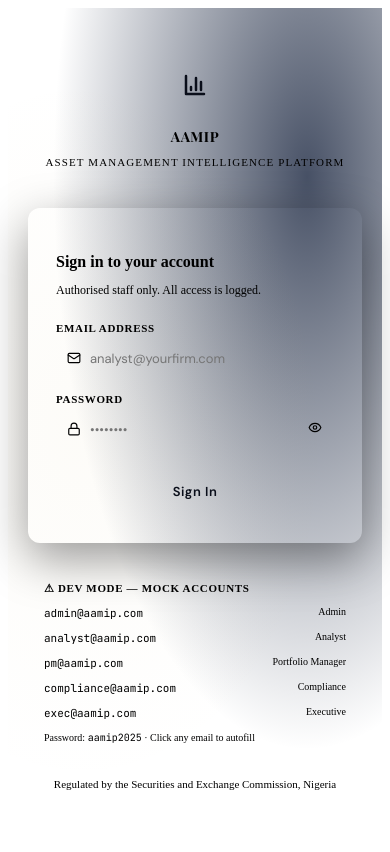
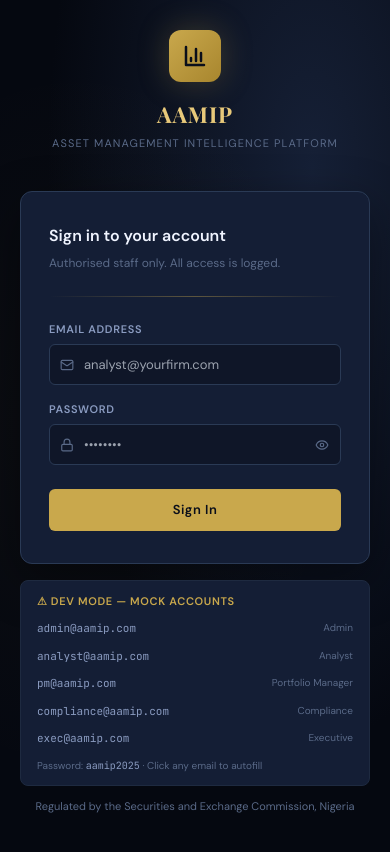
Before and after one commit to saidu2/aamip-frontend, a React (Vite) app: page /login in a window 390 px wide. Shown: the top 852 px of the page. Built offline with nearby package versions, Linux system fonts and the light colour scheme; no server answers.

Commit message:
Fix mobile sidebar, dark theme, and color-scheme issues

```diff
--- a/src/App.jsx
+++ b/src/App.jsx
@@ -1,4 +1,4 @@
-import { Routes, Route, Navigate, useLocation } from 'react-router-dom'
+import { Routes, Route, Navigate } from 'react-router-dom'
 import { AuthProvider, useAuth } from './context/AuthContext'
 import { AppProvider, useApp } from './context/AppContext'
 import Sidebar from './components/layout/Sidebar'
@@ -34,20 +34,24 @@ function ProtectedRoute({ children }) {
 }
 
 function MobileMenuButton() {
-  const { toggleSidebar } = useApp()
+  const { toggleSidebar, sidebarOpen } = useApp()
+  // Hide button when sidebar is already open on mobile (avoid overlap with X close button)
   return (
     <button
       onClick={toggleSidebar}
+      className="mobile-menu-btn"
       style={{
-        position: 'fixed', bottom: 20, right: 20, zIndex: 100,
-        width: 48, height: 48, borderRadius: '50%',
+        position: 'fixed', bottom: 20, right: 20, zIndex: 80,
+        width: 50, height: 50, borderRadius: '50%',
         background: 'var(--gold-primary)', border: 'none',
-        display: 'flex', alignItems: 'center', justifyContent: 'center',
-        cursor: 'pointer', boxShadow: '0 4px 12px rgba(201,168,76,0.4)',
+        alignItems: 'center', justifyContent: 'center',
+        cursor: 'pointer', boxShadow: '0 4px 16px rgba(201,168,76,0.5)',
+        opacity: sidebarOpen ? 0 : 1,
+        pointerEvents: sidebarOpen ? 'none' : 'auto',
+        transition: 'opacity 0.2s',
       }}
-      className="mobile-menu-btn"
     >
-      <Menu size={20} color="#0A0E1A" />
+      <Menu size={22} color="#0A0E1A" strokeWidth={2.5} />
     </button>
   )
 }
--- a/src/components/layout/Sidebar.jsx
+++ b/src/components/layout/Sidebar.jsx
@@ -1,8 +1,8 @@
 import { NavLink } from 'react-router-dom'
+import { useState, useEffect } from 'react'
 import {
   LayoutDashboard, TrendingUp, Search, PieChart, ShieldAlert,
-  FileText, Archive, ClipboardCheck, Settings, ChevronLeft, ChevronRight,
-  BarChart3, X, Menu
+  FileText, Archive, ClipboardCheck, Settings, ChevronLeft, ChevronRight, BarChart3, X
 } from 'lucide-react'
 import { useAuth } from '../../context/AuthContext'
 import { useApp } from '../../context/AppContext'
@@ -13,63 +13,70 @@ const ICON_MAP = {
   FileText, Archive, ClipboardCheck, Settings,
 }
 
+function useIsMobile() {
+  const [isMobile, setIsMobile] = useState(typeof window !== 'undefined' ? window.innerWidth < 768 : false)
+  useEffect(() => {
+    const onResize = () => setIsMobile(window.innerWidth < 768)
+    window.addEventListener('resize', onResize)
+    return () => window.removeEventListener('resize', onResize)
+  }, [])
+  return isMobile
+}
+
 export default function Sidebar() {
   const { user } = useAuth()
   const { sidebarOpen, toggleSidebar } = useApp()
+  const isMobile = useIsMobile()
 
   const visibleItems = NAV_ITEMS.filter(item => item.roles.includes(user?.role))
 
-  // On mobile, sidebar overlays the content when open
-  const isMobile = typeof window !== 'undefined' && window.innerWidth < 768
+  // On mobile: closed by default look — sidebar slides in as overlay when sidebarOpen is true
+  const mobileOpen = isMobile && sidebarOpen
+  const desktopWidth = sidebarOpen ? 260 : 64
 
   return (
     <>
-      {/* Mobile overlay backdrop */}
-      {isMobile && sidebarOpen && (
+      {/* Mobile backdrop */}
+      {mobileOpen && (
         <div
           onClick={toggleSidebar}
-          style={{
-            position: 'fixed', inset: 0, background: 'rgba(0,0,0,0.6)',
-            zIndex: 49, backdropFilter: 'blur(2px)',
-          }}
+          style={{ position: 'fixed', inset: 0, background: 'rgba(0,0,0,0.6)', zIndex: 90 }}
         />
       )}
 
       <aside style={{
-        width: sidebarOpen ? 'var(--sidebar-width)' : (isMobile ? 0 : 64),
+        width: isMobile ? 260 : desktopWidth,
         minHeight: '100vh',
         background: 'var(--bg-secondary)',
         borderRight: '1px solid var(--border-subtle)',
         display: 'flex',
         flexDirection: 'column',
-        transition: 'width 0.25s ease',
+        transition: isMobile ? 'transform 0.25s ease' : 'width 0.25s ease',
         flexShrink: 0,
         position: isMobile ? 'fixed' : 'relative',
         top: 0,
         left: 0,
-        zIndex: 50,
+        height: '100vh',
+        zIndex: 95,
+        transform: isMobile ? (mobileOpen ? 'translateX(0)' : 'translateX(-100%)') : 'none',
         overflow: 'hidden',
       }}>
         {/* Logo */}
         <div style={{
           padding: '20px 16px 16px',
           borderBottom: '1px solid var(--border-subtle)',
-          display: 'flex',
-          alignItems: 'center',
-          justifyContent: 'space-between',
-          gap: 10,
-          minHeight: 64,
+          display: 'flex', alignItems: 'center', justifyContent: 'space-between',
+          gap: 10, minHeight: 64,
         }}>
           <div style={{ display: 'flex', alignItems: 'center', gap: 10, overflow: 'hidden' }}>
             <div style={{
               width: 32, height: 32, borderRadius: 6,
               background: 'linear-gradient(135deg, var(--gold-primary), var(--gold-dim))',
-              display: 'flex', alignItems: 'center', justifyContent: 'center',
-              flexShrink: 0,
+              display: 'flex', alignItems: 'center', justifyContent: 'center', flexShrink: 0,
             }}>
               <BarChart3 size={16} color="#0A0E1A" strokeWidth={2.5} />
             </div>
-            {sidebarOpen && (
+            {(sidebarOpen || isMobile) && (
               <div style={{ overflow: 'hidden' }}>
                 <div style={{ fontFamily: 'Playfair Display, serif', fontSize: 13, fontWeight: 700, color: 'var(--gold-light)', whiteSpace: 'nowrap', letterSpacing: '0.04em' }}>
                   AAMIP
@@ -80,9 +87,9 @@ export default function Sidebar() {
               </div>
             )}
           </div>
-          {sidebarOpen && isMobile && (
-            <button onClick={toggleSidebar} style={{ background: 'none', border: 'none', cursor: 'pointer', color: 'var(--text-muted)', padding: 4 }}>
-              <X size={16} />
+          {isMobile && (
+            <button onClick={toggleSidebar} style={{ background: 'none', border: 'none', cursor: 'pointer', color: 'var(--text-muted)', padding: 4, flexShrink: 0 }}>
+              <X size={18} />
             </button>
           )}
         </div>
@@ -95,32 +102,25 @@ export default function Sidebar() {
               <NavLink
                 key={item.path}
                 to={item.path}
-                title={!sidebarOpen ? item.label : undefined}
                 onClick={isMobile ? toggleSidebar : undefined}
                 style={({ isActive }) => ({
-                  display: 'flex',
-                  alignItems: 'center',
-                  gap: 10,
-                  padding: '9px 10px',
-                  borderRadius: 6,
-                  marginBottom: 2,
+                  display: 'flex', alignItems: 'center', gap: 10,
+                  padding: '10px 12px', borderRadius: 6, marginBottom: 2,
                   textDecoration: 'none',
                   color: isActive ? 'var(--gold-light)' : 'var(--text-secondary)',
                   background: isActive ? 'var(--gold-subtle)' : 'transparent',
                   borderLeft: isActive ? '2px solid var(--gold-primary)' : '2px solid transparent',
-                  transition: 'all 0.15s',
-                  overflow: 'hidden',
-                  whiteSpace: 'nowrap',
+                  transition: 'all 0.15s', whiteSpace: 'nowrap',
                 })}
               >
                 <Icon size={16} style={{ flexShrink: 0 }} />
-                {sidebarOpen && <span style={{ fontSize: 13, fontWeight: 500 }}>{item.label}</span>}
+                {(sidebarOpen || isMobile) && <span style={{ fontSize: 13, fontWeight: 500 }}>{item.label}</span>}
               </NavLink>
             )
           })}
         </nav>
 
-        {/* Toggle button */}
+        {/* Toggle button — desktop only */}
         {!isMobile && (
           <div style={{ padding: '12px 8px', borderTop: '1px solid var(--border-subtle)' }}>
             <button
@@ -134,8 +134,7 @@ export default function Sidebar() {
             >
               {sidebarOpen
                 ? <><span style={{ fontSize: 11 }}>Collapse</span><ChevronLeft size={14} /></>
-                : <ChevronRight size={14} />
-              }
+                : <ChevronRight size={14} />}
             </button>
           </div>
         )}
--- a/src/context/AppContext.jsx
+++ b/src/context/AppContext.jsx
@@ -3,8 +3,13 @@ import { createContext, useContext, useState, useCallback } from 'react'
 const AppContext = createContext(null)
 
 export function AppProvider({ children }) {
-  const [sidebarOpen, setSidebarOpen] = useState(true)
-  const [theme, setTheme]             = useState('dark') // 'dark' | 'light' — Phase 2
+  const getInitial = () => {
+    if (typeof window === 'undefined') return true
+    return window.innerWidth >= 768
+  }
+
+  const [sidebarOpen, setSidebarOpen] = useState(getInitial)
+  const [theme, setTheme] = useState('dark')
 
   const toggleSidebar = useCallback(() => setSidebarOpen(p => !p), [])
 
--- a/src/index.css
+++ b/src/index.css
@@ -1,25 +1,173 @@
+@tailwind base;
+@tailwind components;
+@tailwind utilities;
+
+@import url('https://fonts.googleapis.com/css2?family=Playfair+Display:wght@400;500;600;700&family=DM+Sans:wght@300;400;500;600&family=JetBrains+Mono:wght@400;500&display=swap');
+
+:root {
+  color-scheme: dark;
+
+  --bg-base:        #050810;
+  --bg-primary:     #0A0E1A;
+  --bg-secondary:   #0F1628;
+  --bg-surface:     #141E35;
+  --bg-elevated:    #1A2640;
+  --bg-hover:       #1E2D4A;
+
+  --border-subtle:  #1E2A40;
+  --border-default: #2A3A55;
+  --border-strong:  #3A4E6A;
+
+  --gold-primary:   #C9A84C;
+  --gold-light:     #E8C97A;
+  --gold-dim:       #A8862E;
+  --gold-subtle:    rgba(201, 168, 76, 0.12);
+  --gold-glow:      rgba(201, 168, 76, 0.25);
+
+  --text-primary:   #F0F4FF;
+  --text-secondary: #8A9BC0;
+  --text-muted:     #5A6A88;
+  --text-disabled:  #3A4A60;
+
+  --success:        #2ECC71;
+  --success-bg:     rgba(46, 204, 113, 0.1);
+  --danger:         #E74C3C;
+  --danger-bg:      rgba(231, 76, 60, 0.1);
+  --warning:        #F39C12;
+  --warning-bg:     rgba(243, 156, 18, 0.1);
+  --info:           #3498DB;
+  --info-bg:        rgba(52, 152, 219, 0.1);
+
+  --sidebar-width:  260px;
+}
+
+html {
+  color-scheme: dark;
+  background-color: var(--bg-base);
+}
+
+* {
+  box-sizing: border-box;
+  margin: 0;
+  padding: 0;
+}
+
+html, body, #root {
+  height: 100%;
+  background-color: var(--bg-base) !important;
+  color: var(--text-primary) !important;
+  font-family: 'DM Sans', system-ui, sans-serif;
+  font-size: 14px;
+  -webkit-font-smoothing: antialiased;
+  -moz-osx-font-smoothing: grayscale;
+}
+
+body { background: var(--bg-base) !important; }
+
+input, select, textarea, button {
+  color-scheme: dark;
+  font-family: inherit;
+}
+
+::-webkit-scrollbar { width: 6px; height: 6px; }
+::-webkit-scrollbar-track { background: var(--bg-secondary); }
+::-webkit-scrollbar-thumb { background: var(--border-strong); border-radius: 3px; }
+::-webkit-scrollbar-thumb:hover { background: var(--gold-dim); }
+
+::selection { background: var(--gold-subtle); color: var(--gold-light); }
+
+.gold-divider {
+  height: 1px;
+  background: linear-gradient(90deg, transparent, var(--gold-primary), transparent);
+  opacity: 0.4;
+}
+
+.card {
+  background: var(--bg-surface);
+  border: 1px solid var(--border-subtle);
+  border-radius: 8px;
+}
+
+.card-elevated {
+  background: var(--bg-elevated);
+  border: 1px solid var(--border-default);
+  border-radius: 8px;
+}
+
+.stat-card-gold { border-left: 3px solid var(--gold-primary); }
+
+.badge {
+  display: inline-flex;
+  align-items: center;
+  padding: 2px 8px;
+  border-radius: 4px;
+  font-size: 11px;
+  font-weight: 500;
+  letter-spacing: 0.03em;
+  text-transform: uppercase;
+}
+
+.badge-success { background: var(--success-bg); color: var(--success); }
+.badge-danger  { background: var(--danger-bg);  color: var(--danger);  }
+.badge-warning { background: var(--warning-bg); color: var(--warning); }
+.badge-info    { background: var(--info-bg);    color: var(--info);    }
+.badge-gold    { background: var(--gold-subtle); color: var(--gold-light); }
+.badge-muted   { background: var(--bg-hover);   color: var(--text-secondary); }
+
+@keyframes fadeIn {
+  from { opacity: 0; transform: translateY(8px); }
+  to   { opacity: 1; transform: translateY(0); }
+}
+
+@keyframes shimmer {
+  0%   { background-position: -200% 0; }
+  100% { background-position: 200% 0; }
+}
+
+.animate-fade-in { animation: fadeIn 0.35s ease forwards; }
+
+.skeleton {
+  background: linear-gradient(90deg, var(--bg-surface) 25%, var(--bg-elevated) 50%, var(--bg-surface) 75%);
+  background-size: 200% 100%;
+  animation: shimmer 1.4s infinite;
+  border-radius: 4px;
+}
+
+.data-table { width: 100%; border-collapse: collapse; }
+.data-table th {
+  padding: 10px 14px;
+  text-align: left;
+  font-size: 11px;
+  font-weight: 600;
+  letter-spacing: 0.06em;
+  text-transform: uppercase;
+  color: var(--text-muted);
+  border-bottom: 1px solid var(--border-subtle);
+  background: var(--bg-secondary);
+}
+.data-table td {
+  padding: 12px 14px;
+  border-bottom: 1px solid var(--border-subtle);
+  color: var(--text-secondary);
+  font-size: 13px;
+}
+.data-table tr:last-child td { border-bottom: none; }
+.data-table tbody tr:hover td { background: var(--bg-hover); color: var(--text-primary); }
+
+*:focus-visible {
+  outline: 2px solid var(--gold-primary);
+  outline-offset: 2px;
+}
 
 /* ── Mobile Responsiveness ─────────────────────────────────────────────────── */
+.mobile-menu-btn { display: none; }
+
 @media (max-width: 768px) {
-  :root { --sidebar-width: 260px; }
-
-  /* Hide mobile menu button on desktop */
   .mobile-menu-btn { display: flex !important; }
-
-  /* Stack grids on mobile */
-  .data-table th, .data-table td {
-    padding: 8px 10px;
-    font-size: 12px;
-  }
+  .data-table th, .data-table td { padding: 8px 10px; font-size: 12px; }
 }
 
-@media (min-width: 769px) {
-  .mobile-menu-btn { display: none !important; }
-}
-
-/* Responsive grids */
 @media (max-width: 640px) {
-  /* Single column on small screens */
   [style*="grid-template-columns: 1fr 1fr"],
   [style*="grid-template-columns: 2fr 1fr"] {
     grid-template-columns: 1fr !important;
@@ -27,12 +175,8 @@
   [style*="grid-template-columns: repeat(auto-fill"] {
     grid-template-columns: 1fr 1fr !important;
   }
-  /* Reduce padding */
   main { padding: 12px !important; }
-  /* Smaller font sizes */
-  h1 { font-size: 14px !important; }
 }
 
-/* Prevent horizontal scroll */
 * { max-width: 100%; box-sizing: border-box; }
 body { overflow-x: hidden; }
```
